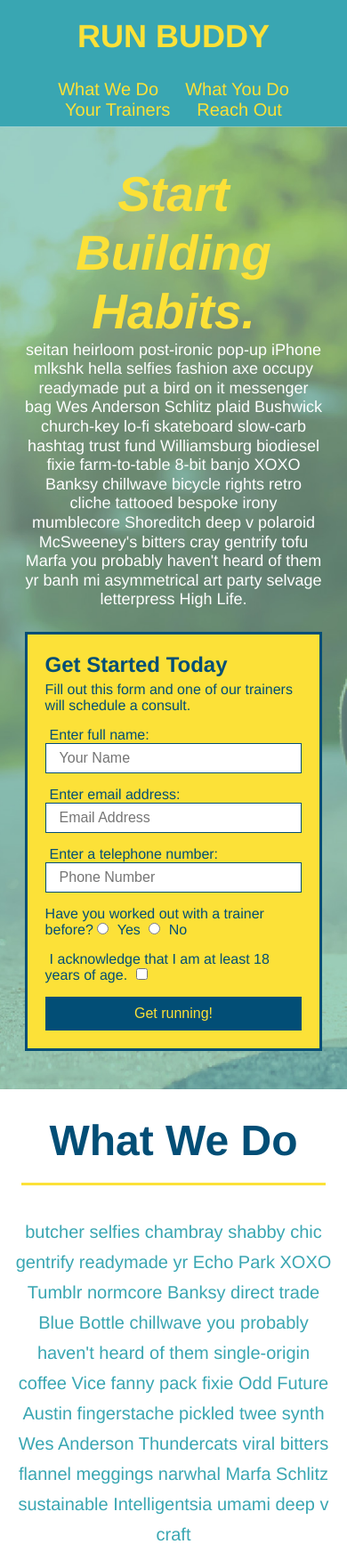
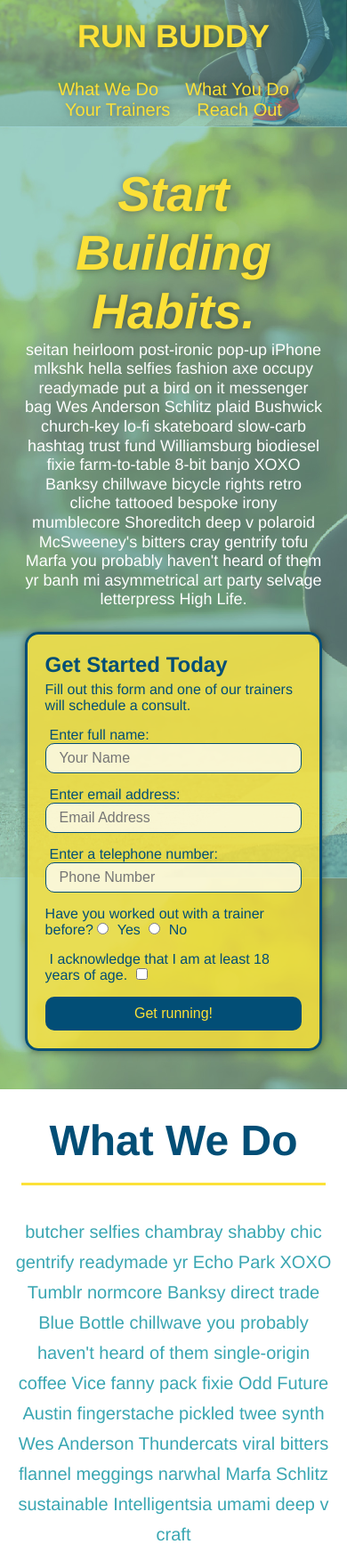
Before and after one commit to Auzzie1790/Run-Buddy, a plain HTML site: page index.html in a window 390 px wide. Shown: the top 1744 px of the page at 89% size. Drawn offline with Linux system fonts and the light colour scheme.

Commit message:
shading and affects

```diff
--- a/assets/css/style.css
+++ b/assets/css/style.css
@@ -18,6 +18,14 @@ header {
   display: flex;
   justify-content: space-between;
   flex-wrap: wrap;
+  position: sticky;
+  top: 0;
+  position: -webkit-sticky;
+  background-image: url('../images/hero-bg.jpg');
+  background-size: cover;
+  background-position: center;
+  background-attachment: fixed;
+  background-position: 80%;
 }
 
 header h1 {
@@ -25,6 +33,7 @@ header h1 {
   margin: 0;
   font-size: 36px;
   color: #fce138;
+  text-shadow: 0 0 10px rgba(0, 0, 0, 0.5);
 }
 
 header a {
@@ -48,6 +57,14 @@ header nav ul li a {
   padding: 10px 15px;
   font-weight: lighter;
   font-size: 1.55vw;
+  text-shadow: 0 0 10px rgba(0, 0, 0, 0.5);
+}
+
+header nav ul li a:hover {
+  background: #fce138;
+  color: #024e76;
+  border-radius: 15px;
+  text-shadow: none;
 }
 
 /* HEADER / NAVBAR STYLES END */
@@ -94,6 +111,8 @@ section {
   justify-content: center;
   flex-wrap: wrap;
   align-items: flex-start;
+  background-attachment: fixed;
+  background-position: 80%;
 }
 
 .hero-cta {
@@ -109,15 +128,18 @@ section {
   font-style: italic;
   font-size: 55px;
   color: #fce138;
+  text-shadow: 0 0 10px rgba(0, 0, 0, 0.5);
 }
 
 .hero-form {
   border: 3px solid #024e76;
-  background-color: #fce138;
+  background-color: rgba(252, 225, 56, 0.8);
   padding: 20px;
   color: #024e76;
   width: 40%;
   margin: 3.5%;
+  box-shadow: 0 0 10px rgba(0, 0, 0, 0.5);
+  border-radius: 15px;
 }
 
 .hero-form h3 {
@@ -136,6 +158,13 @@ section {
   color: #024e76;
   width: 100%;
   margin-bottom: 15px;
+  border-radius: 10px;
+  background-color: rgba(255, 255, 255, 0.75);
+}
+
+.form-input:focus {
+  background-color: rgba(255,255,255, 1);
+  outline: none;
 }
 
 .hero-form label {
@@ -148,6 +177,11 @@ section {
   border: none;
   padding: 10px 20px;
   font-size: 16px;
+  border-radius: 10px;
+}
+
+.hero-form button:hover {
+  background-color: #39a6b2;
 }
 /* HERO STYLES END */
 
@@ -194,11 +228,14 @@ section {
   margin: 50px auto;
   padding-bottom: 50px;
   width: 80%;
-  border-bottom: 1px solid #39a6b2;
   display: flex;
   flex-wrap: wrap;
   align-items: center;
   justify-content: space-between;
+}
+
+.step:not(:last-child) {
+  border-bottom: 1px solid #39a6b2;
 }
 
 .step h3 {
@@ -329,7 +366,17 @@ section {
   width: 100%;
   margin-bottom: 15px;
   margin-top: 5px;
+  border-radius: 10px;
+  background-color: rgba(255,255,255, 0.75);
 }
+
+.contact-form input:focus, .contact-form textarea:focus {
+  background-color: rgba(255,255,255, 1);
+  outline: none;
+
+}
+
+
 
 .contact-form button {
   width: 100%;
@@ -339,6 +386,12 @@ section {
   text-align: center;
   padding: 15px 0;
   font-size: 16px;
+  border-radius: 10px;
+}
+
+.contact-form button:hover {
+  color: #fce138;
+  background: #39a6b2;
 }
 
 .contact-info a {
@@ -366,6 +419,7 @@ section {
   header {
     padding-bottom: 0;
     justify-content: center;
+    position: relative;
   }
 
   header h1 {
```
